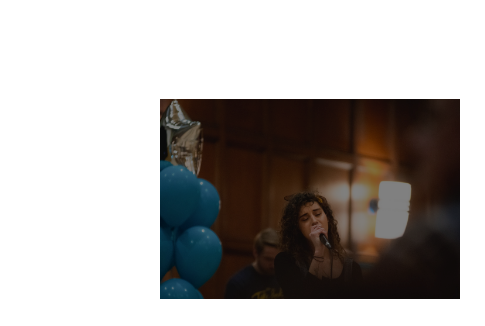
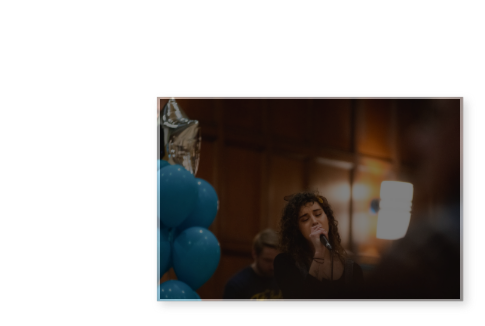
Before and after one commit to ironblyat/ironblyat.github.io, a plain HTML site: page portfolio/pages/play.html in a window 1280 px wide. In both pictures the pointer is over the element 310 px from the left and 390 px from the top of the page. Shown: the part 191-517 px from the top of the page, 0-485 px from the left. Drawn offline with Linux system fonts and the light colour scheme.

```diff
--- a/portfolio/css/styles.css
+++ b/portfolio/css/styles.css
@@ -325,6 +325,12 @@ a.skip:focus {
     backface-visibility: hidden;
 }
 
+.card-front:hover {
+    filter: drop-shadow(4px 4px 4px #b0b0b0);
+    transform:scale(1.02);
+    transition: all 0.7s;
+}
+
 .card-front {
     background-color: #000;
     color: #fff;
```
Also changed, not shown: portfolio/index.html (+2 -0 lines), 1 other file.
